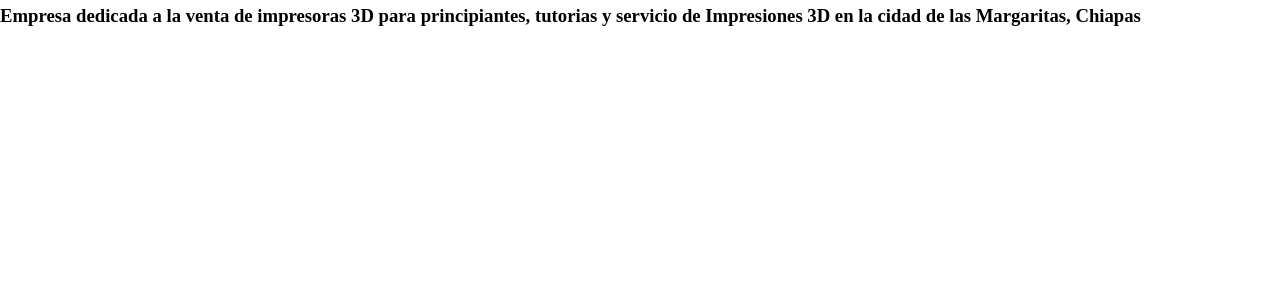
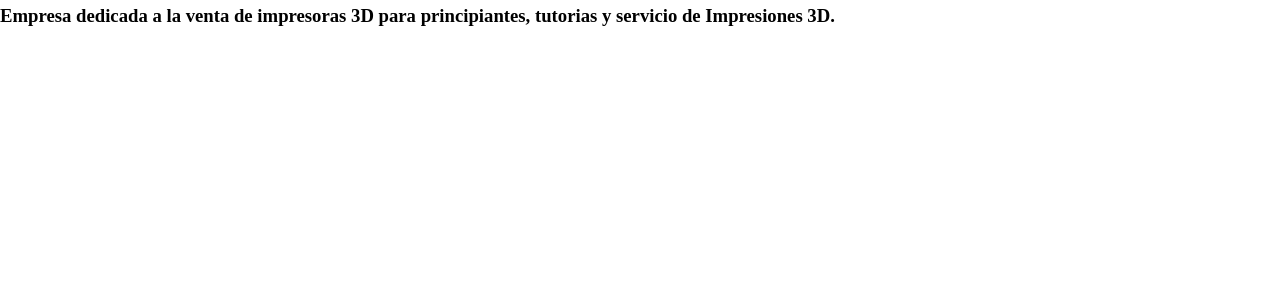
Before and after one commit to GabrielHDZ/Imp3D, a PHP site: page /about.php in a window 1280 px wide. Shown: the part 43-343 px from the top of the page. Run offline with PHP 8.4, Linux system fonts and the light colour scheme.

Commit message:
Update about.php

```diff
--- a/about.php
+++ b/about.php
@@ -2,7 +2,7 @@
 
 <section>
     <article>
-        <h1>Empresa dedicada a la venta de impresoras 3D para principiantes, tutorias y servicio de Impresiones 3D en la cidad de las Margaritas, Chiapas</h1>
+        <h1>Empresa dedicada a la venta de impresoras 3D para principiantes, tutorias y servicio de Impresiones 3D.</h1>
     </article>
 </section>
 
```
